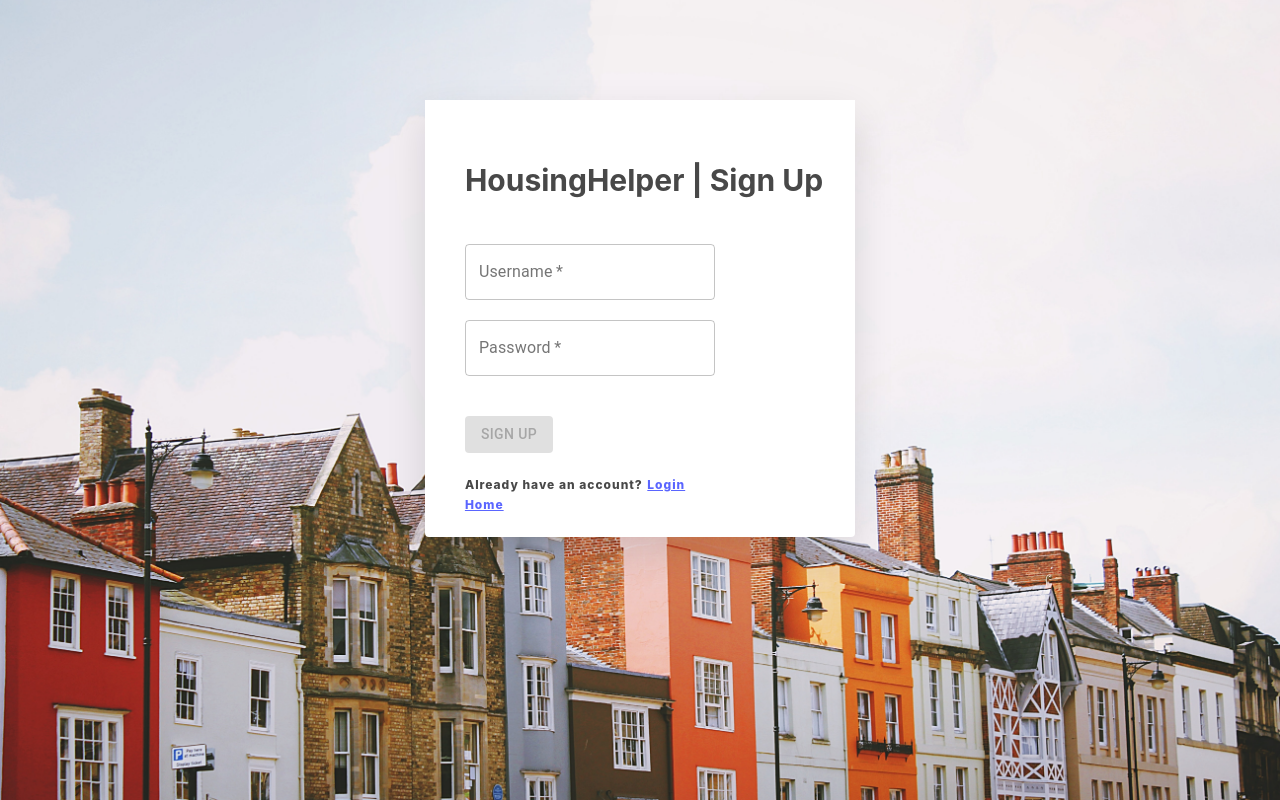
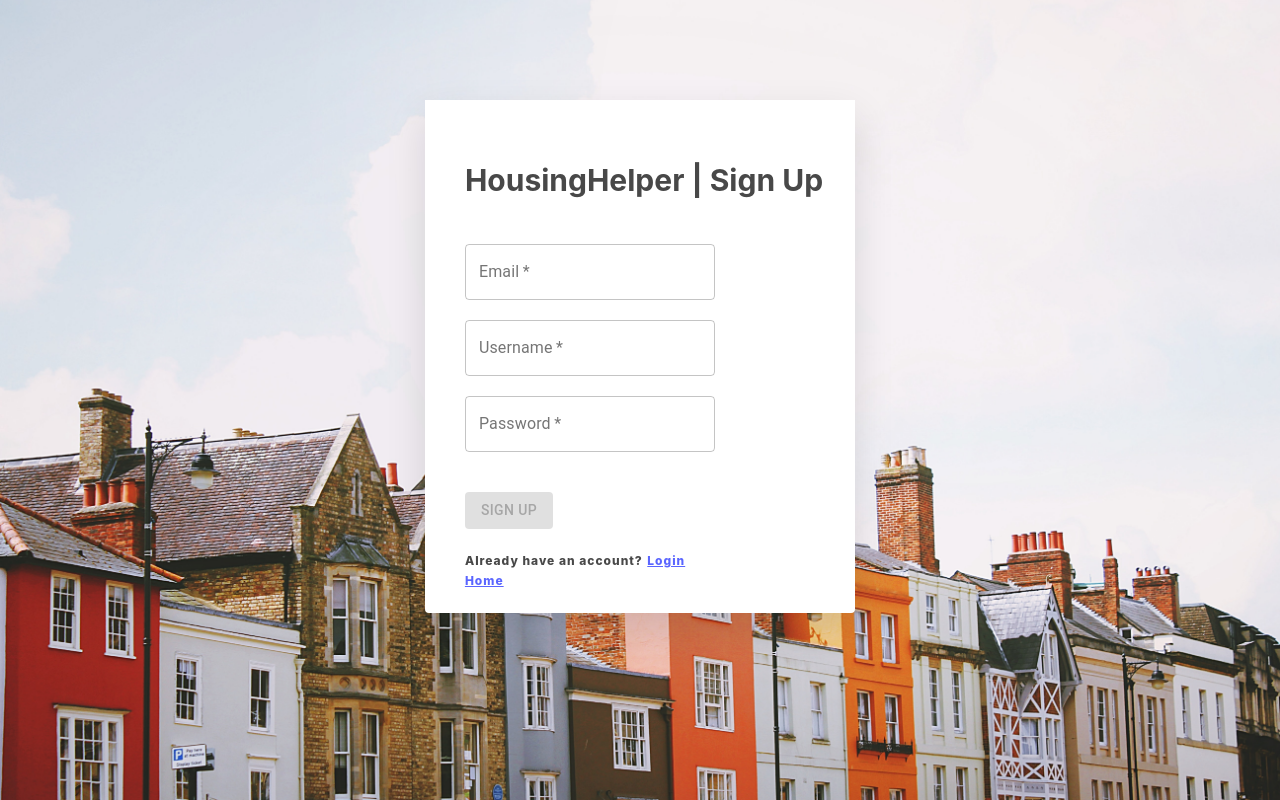
Before and after one commit to devalparikh/HousingHelper, a React (Create React App) app: page /signup in a window 1280 px wide. Built offline with nearby package versions, Linux system fonts and the light colour scheme.

Commit message:
Added subtle ui changes

```diff
--- a/src/components/NewPostPage.js
+++ b/src/components/NewPostPage.js
@@ -136,7 +136,7 @@ export default class NewPostPage extends Component{
 
             <Grid item xs={12} sm={6}>
             <div className="normal-card" style={{marginLeft: "16px",}}>
-                    <Grid container  justify="center" spacing={3} style={{marginBottom: "20px",}}>
+                    <Grid container  justify="center" spacing={3} style={{marginBottom: "5px",}}>
                         <h2>Housing Information</h2>
                     </Grid>
 
@@ -166,7 +166,7 @@ export default class NewPostPage extends Component{
                             label="Private Bathroom?"
                         />
                     </Grid>
-                    <Grid container justify="center" spacing={3} style={{marginTop: "10px", marginBottom: "22px",}}>
+                    <Grid container justify="center" spacing={3} style={{marginTop: "10px", marginBottom: "28px",}}>
                     <TextField
                         label="Rent Price"
                         style={{width: "200px"}}
--- a/src/components/SignUpPage.js
+++ b/src/components/SignUpPage.js
@@ -32,6 +32,12 @@ export default class SignUpPage extends Component {
   // onChange(e) {
   //   this.setState({[e.target.name]: e.target.value})
   // }
+  onChangeEmail(e) {
+    this.setState({
+      username: e.target.value,
+      formMessage: '',
+    });
+  }
 
   onChangeUsername(e) {
     this.setState({
@@ -105,6 +111,9 @@ export default class SignUpPage extends Component {
                         <h3 className="big-text" style={{ paddingBottom: "1rem" }}>HousingHelper | Sign Up</h3>
                         <form onSubmit={this.onSubmit}>
                         <div className="form-group">
+                            <TextField style={{width: "250px"}} label="Email" id="email" type="email" variant="outlined" value={this.state.email} onChange={this.onChangeEmail} required/>
+                        </div>
+                        <div className="form-group">
                             <TextField style={{width: "250px"}} label="Username" id="username" type="username" variant="outlined" value={this.state.username} onChange={this.onChangeUsername} required/>
                         </div>
                         <div className="form-group">
```
